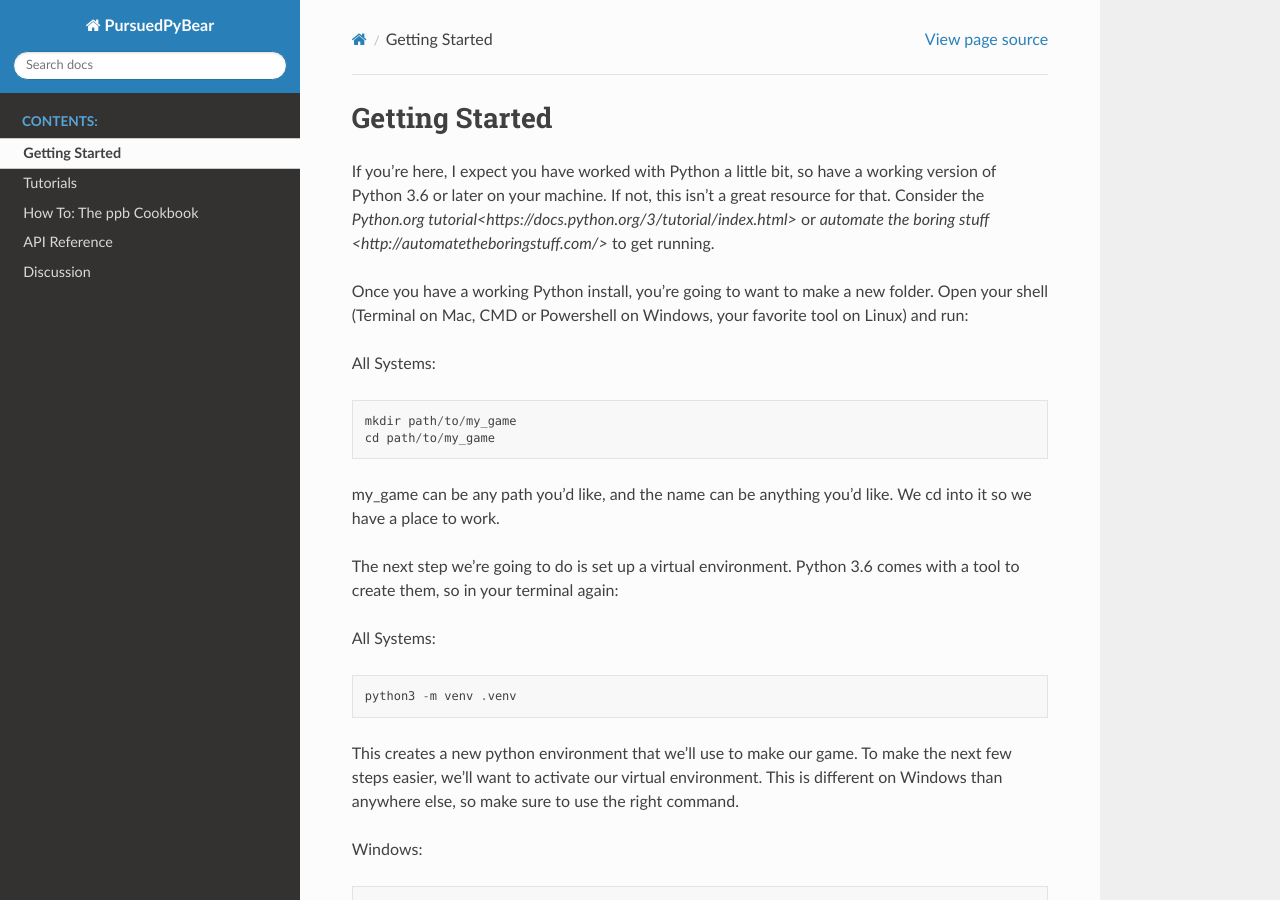
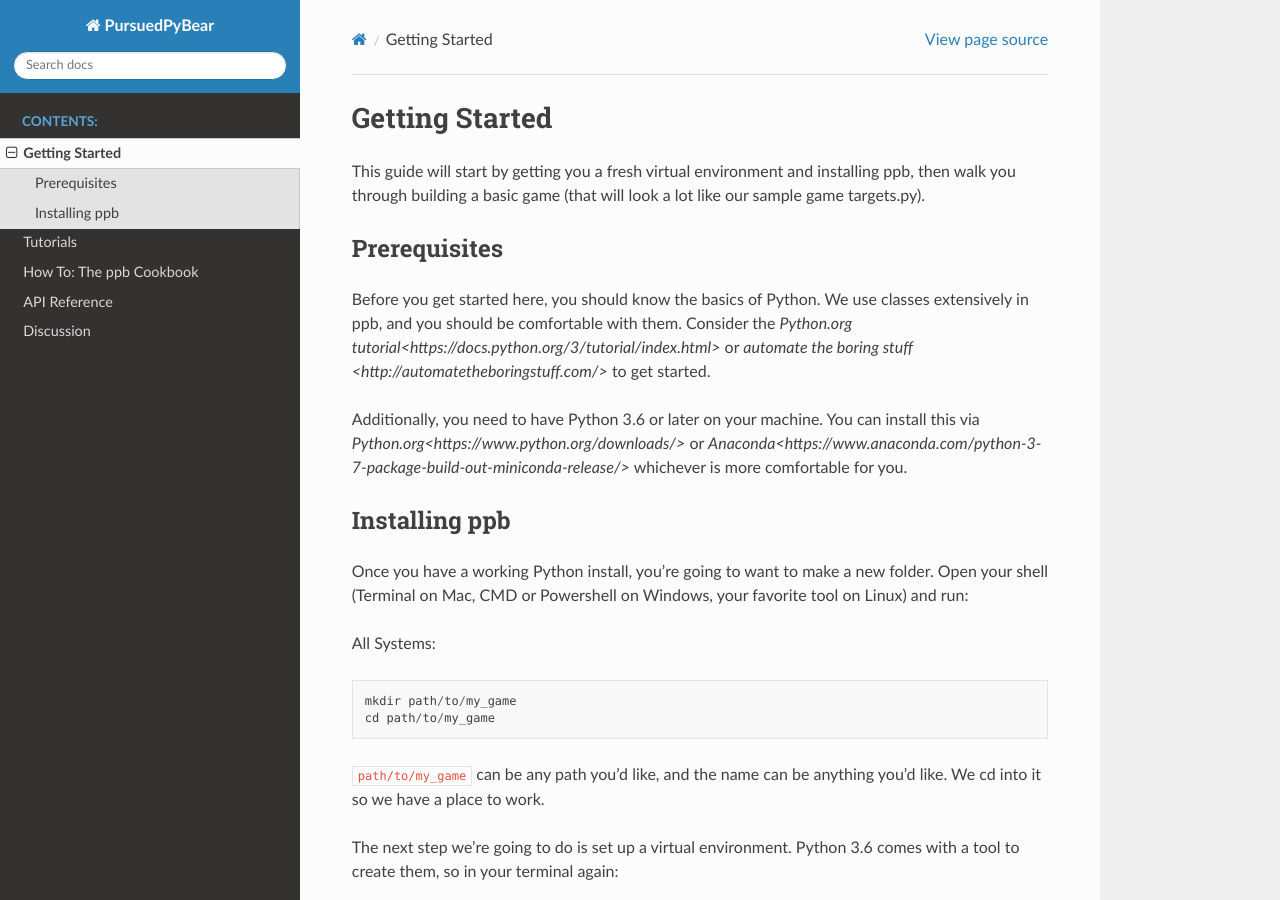
Before and after one commit to ppb/pursuedpybear, a Sphinx documentation site: the page built from docs/getting-started.rst, in a window 1280 px wide and 900 px high. Built offline with Sphinx 7.4.7 and the Read the Docs theme 2.0.0, drawn with Linux system fonts in a browser that asks for light colours.

Commit message:
Update introduction and add Prerequisites section.

```diff
--- a/docs/getting-started.rst
+++ b/docs/getting-started.rst
@@ -1,11 +1,26 @@
 Getting Started
 ===================
 
-If you're here, I expect you have worked with Python a little bit, so have a
-working version of Python 3.6 or later on your machine. If not, this isn't a
-great resource for that. Consider the
-`Python.org tutorial<https://docs.python.org/3/tutorial/index.html>` or
-`automate the boring stuff <http://automatetheboringstuff.com/>` to get running.
+This guide will start by getting you a fresh virtual environment and installing
+ppb, then walk you through building a basic game (that will look a lot like our
+sample game targets.py).
+
+Prerequisites
+--------------
+
+Before you get started here, you should know the basics of Python. We use
+classes extensively in ppb, and you should be comfortable with them. Consider
+the `Python.org tutorial<https://docs.python.org/3/tutorial/index.html>` or
+`automate the boring stuff <http://automatetheboringstuff.com/>` to get started.
+
+Additionally, you need to have Python 3.6 or later on your machine. You can
+install this via `Python.org<https://www.python.org/downloads/>` or
+`Anaconda<https://www.anaconda.com/python-3-7-package-build-out-miniconda-release/>`
+whichever is more comfortable for you.
+
+
+Installing ppb
+--------------
 
 Once you have a working Python install, you're going to want to make a new
 folder. Open your shell (Terminal on Mac, CMD or Powershell on Windows, your
@@ -16,7 +31,7 @@ All Systems::
    mkdir path/to/my_game
    cd path/to/my_game
 
-my_game can be any path you'd like, and the name can be anything you'd like.
+``path/to/my_game`` can be any path you'd like, and the name can be anything you'd like.
 We cd into it so we have a place to work.
 
 The next step we're going to do is set up a virtual environment. Python 3.6
```
